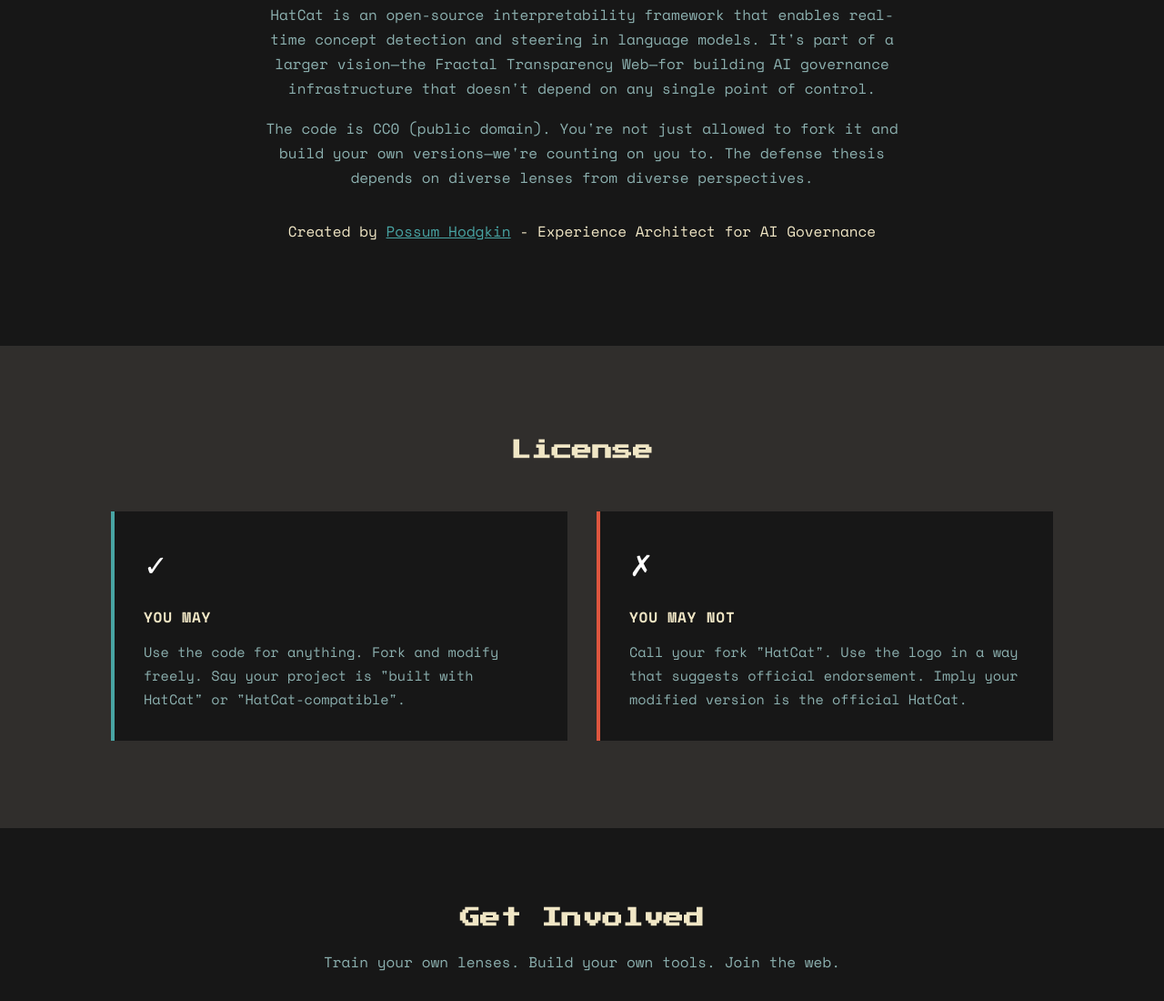
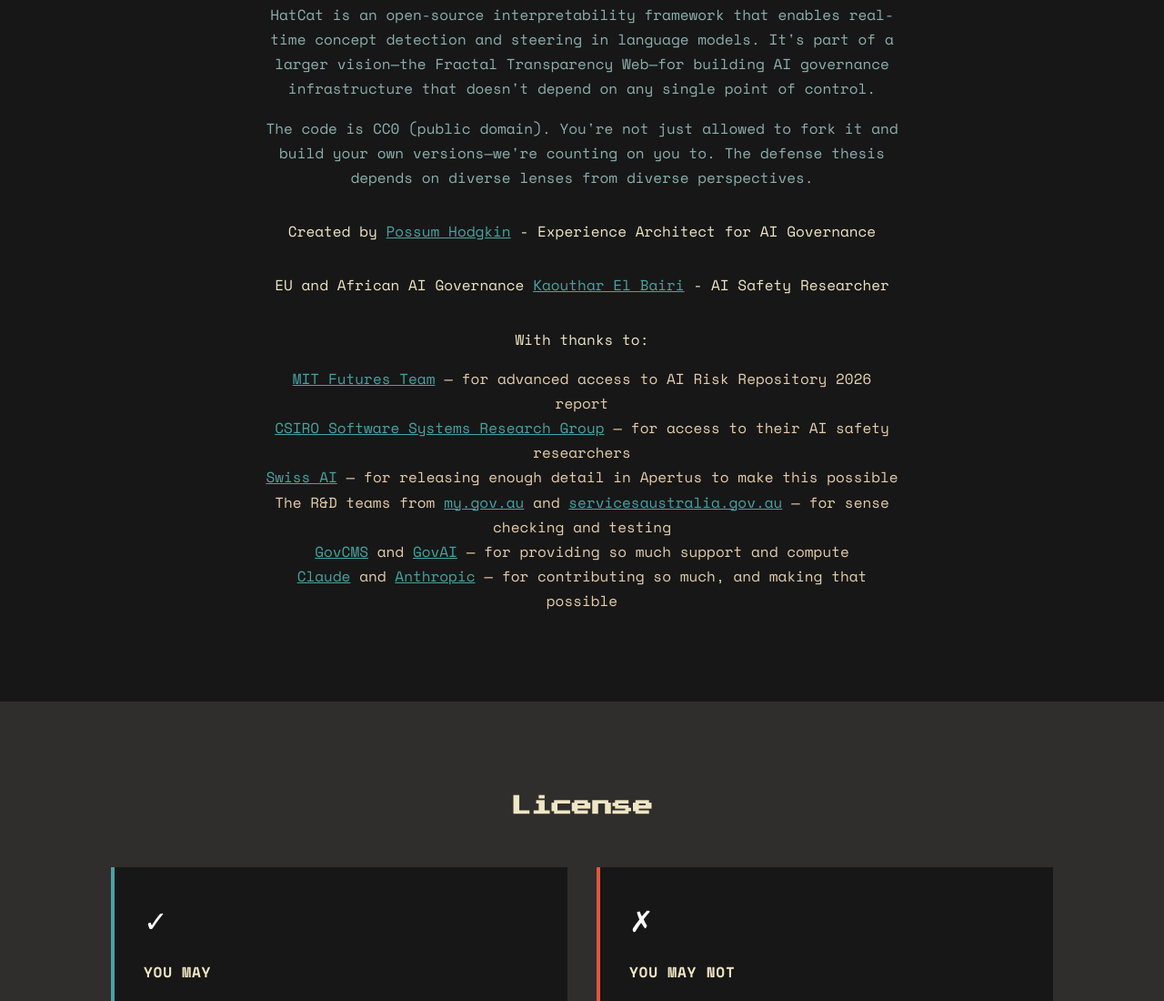
Before and after one commit to p0ss/HatCate-Site, a plain HTML site: page about.html in a window 1280 px wide. Shown: the part 1085-2185 px from the top of the page at 91% size. Drawn offline with nearby package versions, Linux system fonts and the light colour scheme.

Commit message:
acknowledgements

```diff
--- a/about.html
+++ b/about.html
@@ -167,6 +167,29 @@
                         >
                         - Experience Architect for AI Governance
                     </p>
+
+                    <p style="margin-top: 2rem; color: var(--primary-beige)">
+                        EU and African AI Governance
+                        <a
+                            href="https://ma.linkedin.com/in/kaouthar-el-bairi-b87240214"
+                            target="_blank"
+                            rel="noopener"
+                            >Kaouthar El Bairi</a
+                        >
+                        - AI Safety Researcher
+                    </p>
+
+                    <p style="margin-top: 2rem; color: var(--primary-beige)">
+                        With thanks to:
+                    </p>
+                    <ul style="color: var(--primary-beige-alt); margin-top: 1rem; list-style: none; padding-left: 0;">
+                        <li><a href="https://airisk.mit.edu/" target="_blank" rel="noopener">MIT Futures Team</a> — for advanced access to AI Risk Repository 2026 report</li>
+                        <li><a href="https://research.csiro.au/ss/" target="_blank" rel="noopener">CSIRO Software Systems Research Group</a> — for access to their AI safety researchers</li>
+                        <li><a href="https://www.swiss-ai.org/" target="_blank" rel="noopener">Swiss AI</a> — for releasing enough detail in Apertus to make this possible</li>
+                        <li>The R&D teams from <a href="https://my.gov.au/" target="_blank" rel="noopener">my.gov.au</a> and <a href="https://www.servicesaustralia.gov.au/" target="_blank" rel="noopener">servicesaustralia.gov.au</a> — for sense checking and testing</li>
+                        <li><a href="https://www.govcms.gov.au/" target="_blank" rel="noopener">GovCMS</a> and <a href="https://www.govai.gov.au/" target="_blank" rel="noopener">GovAI</a> — for providing so much support and compute</li>
+                        <li><a href="https://claude.ai/" target="_blank" rel="noopener">Claude</a> and <a href="https://www.anthropic.com/" target="_blank" rel="noopener">Anthropic</a> — for contributing so much, and making that possible</li>
+                    </ul>
                 </div>
             </div>
         </section>
```
